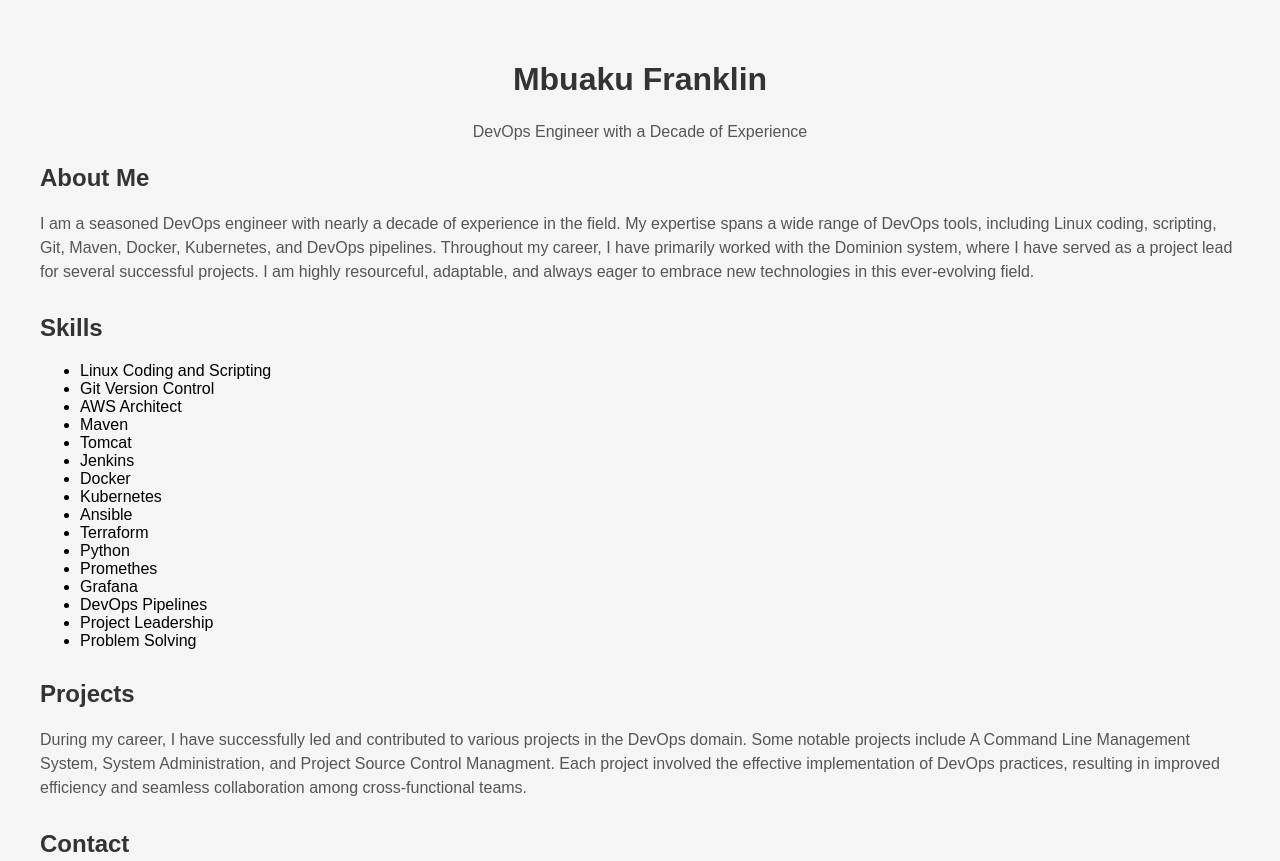
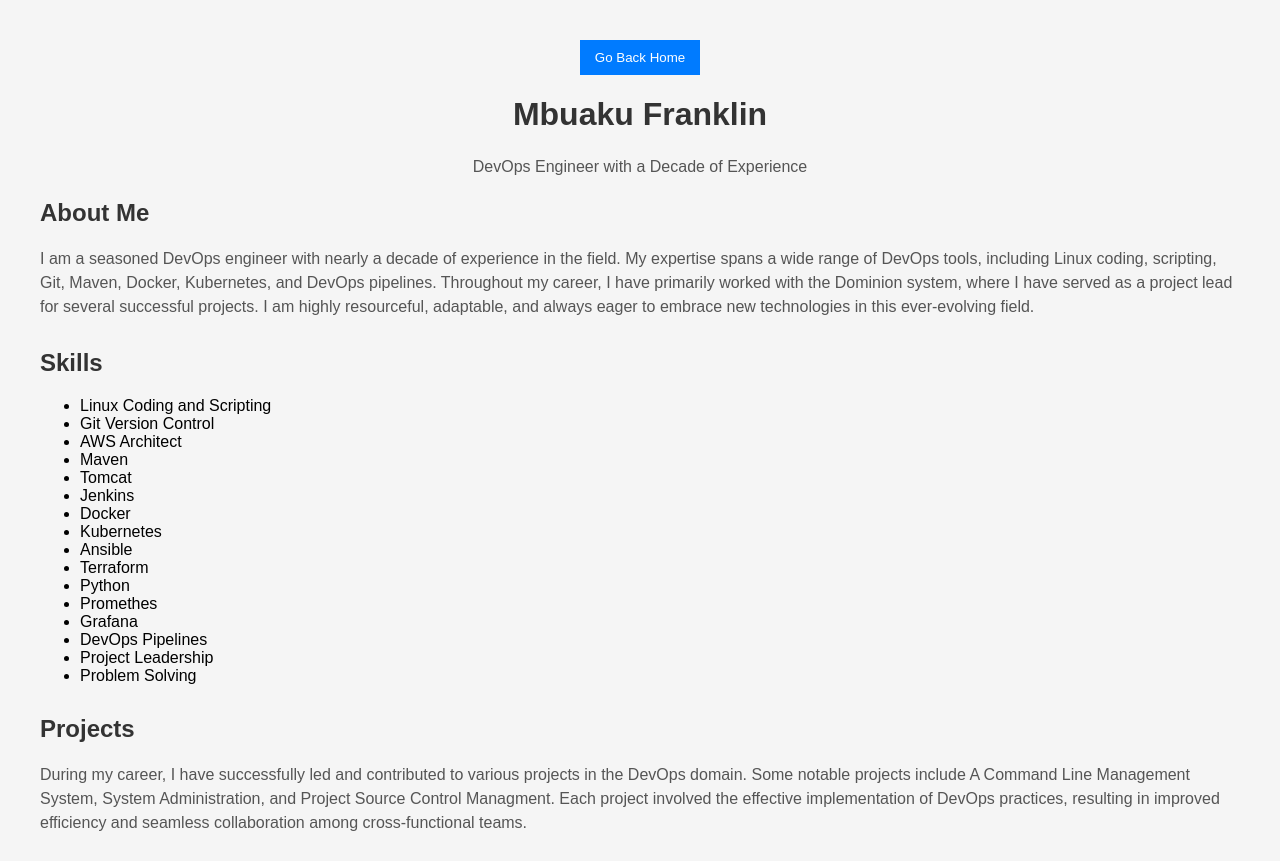
Before and after one commit to Devine-Deployment/devine-deployment.github, a plain HTML site: page frank.html in a window 1280 px wide. Shown: the top 861 px of the page. Drawn offline with Linux system fonts and the light colour scheme.

Commit message:
Update frank.html

```diff
--- a/frank.html
+++ b/frank.html
@@ -49,6 +49,7 @@
 <!-- The body section starts here -->
 <body>
     <header>
+	<button onclick="history.back()">Go Back Home</button>
         <h1>Mbuaku Franklin</h1>
         <p>DevOps Engineer with a Decade of Experience</p>
     </header>
```
